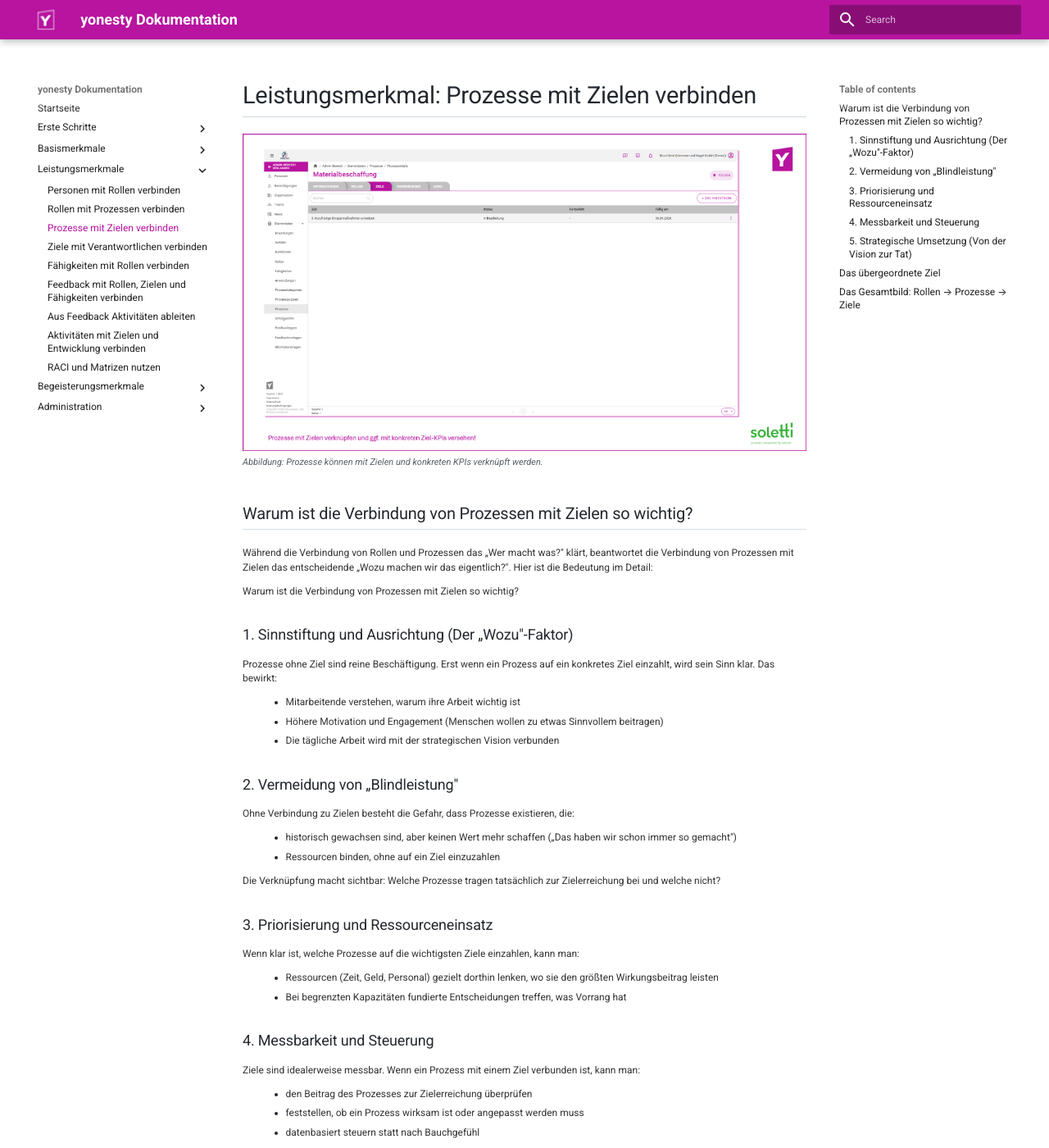
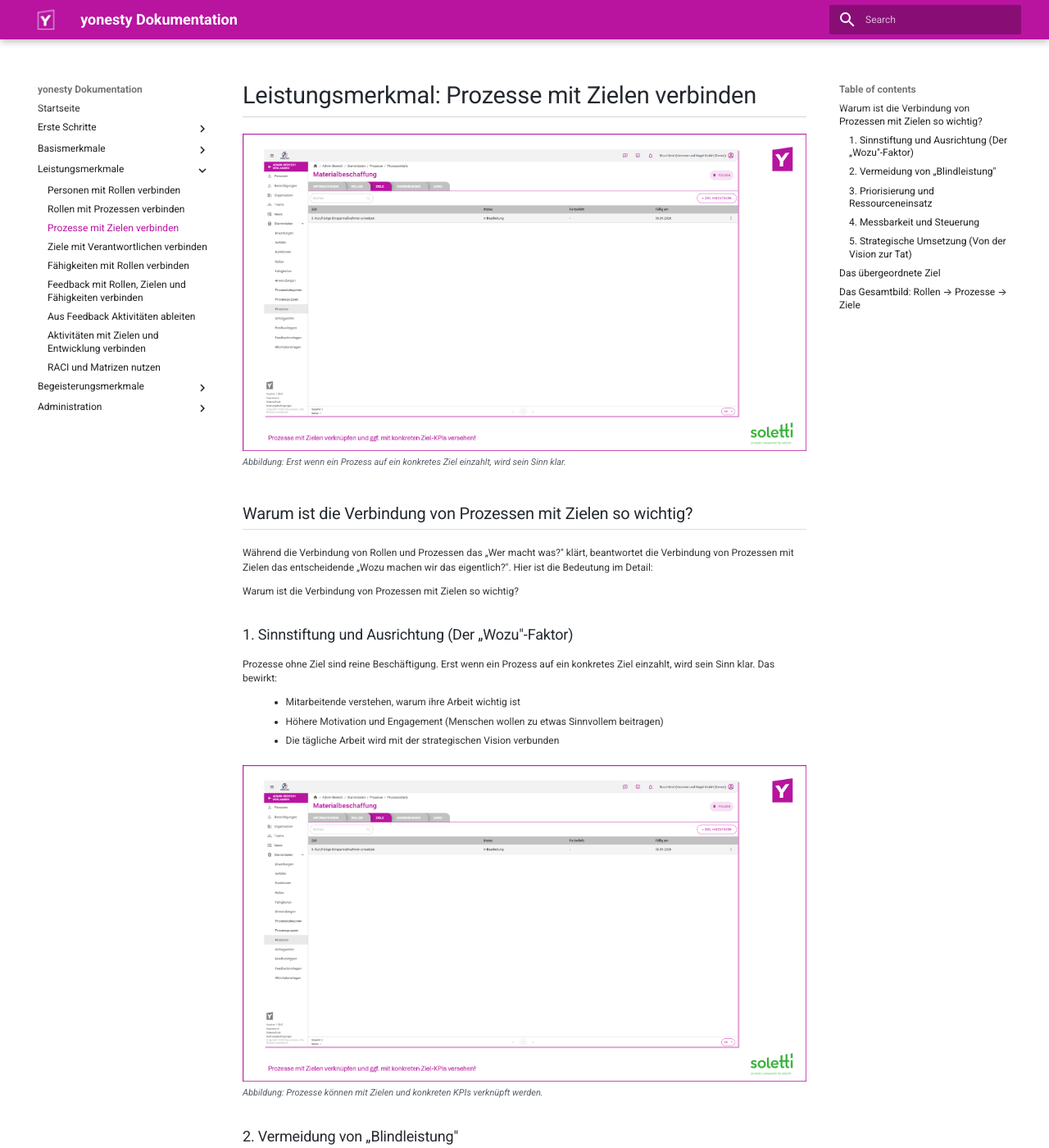
Before and after one commit to ricohaenelsoletti/yonesty, an MkDocs documentation site: the page built from docs/Leistungsmerkmal-Prozesse-mit-Zielen-verbinden.md, in a window 1280 px wide and 1400 px high. Shown: the whole window at 82% size. Built offline with MkDocs 1.6.1 and Material for MkDocs 9.7.7, drawn with Linux system fonts in a browser that asks for light colours.

Commit message:
Revise figure caption for process and goal connection
Updated the caption in the figure to clarify the purpose of processes in relation to goals.

```diff
--- a/docs/Leistungsmerkmal-Prozesse-mit-Zielen-verbinden.md
+++ b/docs/Leistungsmerkmal-Prozesse-mit-Zielen-verbinden.md
@@ -1,8 +1,10 @@
 # Leistungsmerkmal: Prozesse mit Zielen verbinden
+
+
 
 <figure>
     <img src="/screenshots/yonesty-Prozess-Ziele.png">
-    <figcaption>Prozesse können mit Zielen und konkreten KPIs verknüpft werden.</figcaption>
+    <figcaption>Erst wenn ein Prozess auf ein konkretes Ziel einzahlt, wird sein Sinn klar. </figcaption>
 </figure>
 
 
@@ -18,6 +20,12 @@ Prozesse ohne Ziel sind reine Beschäftigung. Erst wenn ein Prozess auf ein konk
 * Mitarbeitende verstehen, warum ihre Arbeit wichtig ist
 * Höhere Motivation und Engagement (Menschen wollen zu etwas Sinnvollem beitragen)
 * Die tägliche Arbeit wird mit der strategischen Vision verbunden
+
+<figure>
+    <img src="/screenshots/yonesty-Prozess-Ziele.png">
+    <figcaption>Prozesse können mit Zielen und konkreten KPIs verknüpft werden.</figcaption>
+</figure>
+
 
 ### 2. Vermeidung von „Blindleistung"
 Ohne Verbindung zu Zielen besteht die Gefahr, dass Prozesse existieren, die:
```
